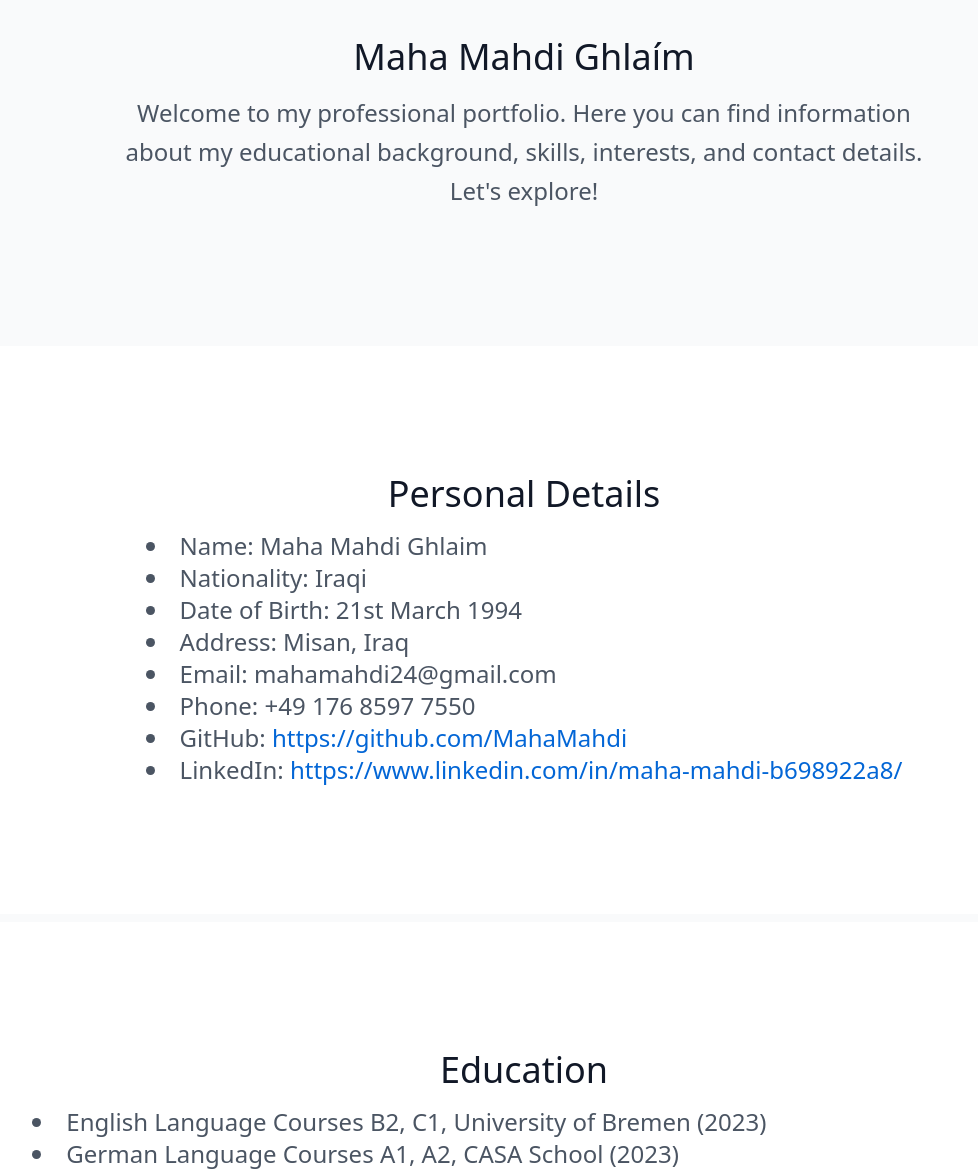
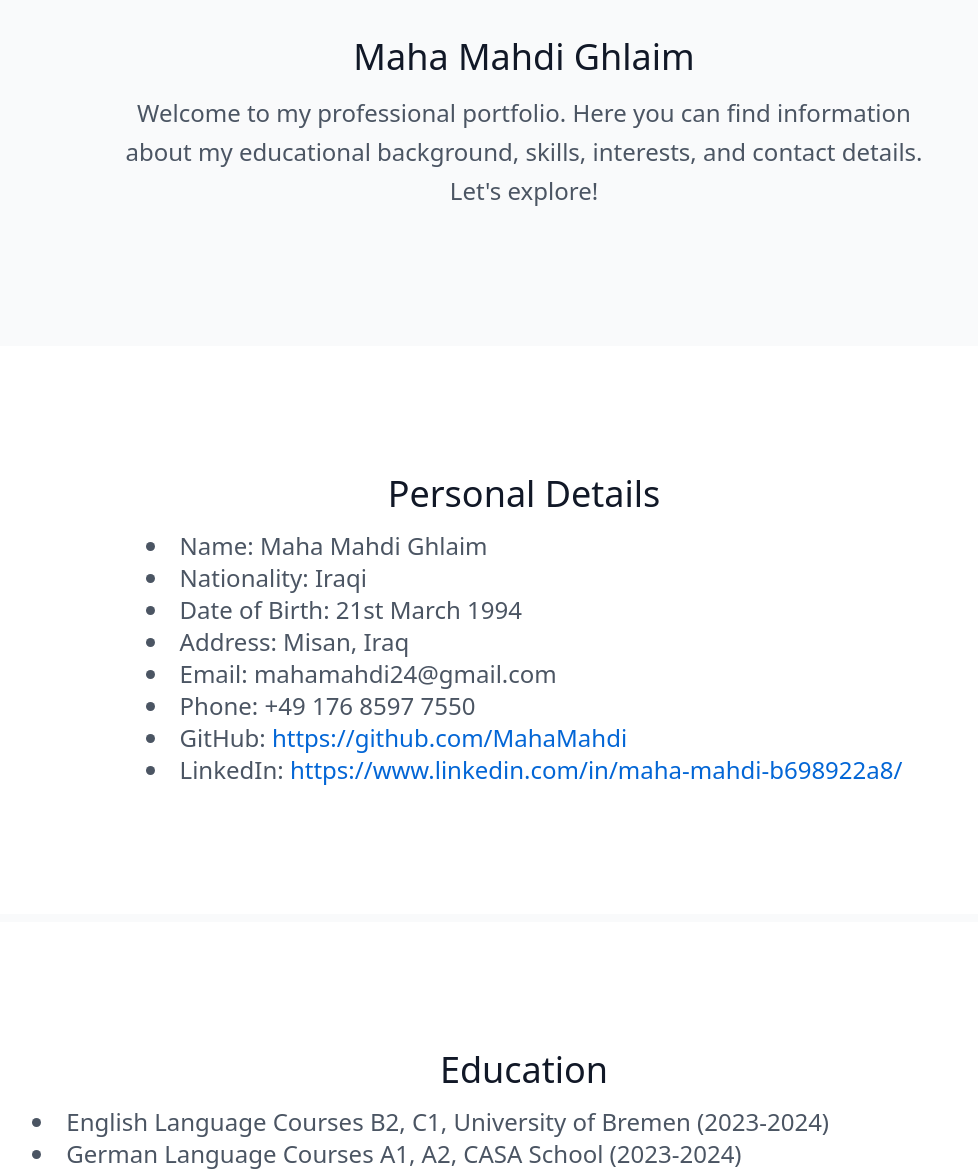
Before and after one commit to MahaMahdi/MahaMahdi.github.io, a plain HTML site: page index.html in a window 1280 px wide. Shown: the part 477-1653 px from the top of the page, without its empty margins (116-1094 px from the left). Drawn offline with nearby package versions, Linux system fonts and the light colour scheme; a script that the page names is missing.

Commit message:
Update index.html

```diff
--- a/index.html
+++ b/index.html
@@ -29,7 +29,7 @@
         <div class="container mx-auto flex px-5 py-24 items-center justify-center flex-col">
             <img class="lg:w-2/6 md:w-3/6 w-5/6 mb-10 object-cover object-center rounded" alt="Maha's Portrait" src="Maha.png">
             <div class="text-center lg:w-2/3 w-full">
-                <h1 class="title-font sm:text-4xl text-3xl mb-4 font-medium text-gray-900">Maha Mahdi Ghlaím</h1>
+                <h1 class="title-font sm:text-4xl text-3xl mb-4 font-medium text-gray-900">Maha Mahdi Ghlaim</h1>
                 <p class="mb-8 leading-relaxed text-2xl">Welcome to my professional portfolio. Here you can find information about my educational background, skills, interests, and contact details. Let's explore!</p>
             </div>
         </div>
@@ -60,8 +60,8 @@
             <h2 class="title-font sm:text-4xl text-3xl mb-4 font-medium text-gray-900">Education</h2>
 
             <ul class="list-disc list-inside text-2xl">
-                <li>English Language Courses B2, C1, University of Bremen (2023)</li>
-                <li>German Language Courses A1, A2, CASA School (2023)</li>
+                <li>English Language Courses B2, C1, University of Bremen (2023-2024)</li>
+                <li>German Language Courses A1, A2, CASA School (2023-2024)</li>
                 <li>English Language Course, Speakeng India Institute in India (6 months in 2022)</li>
                 <li>Bachelor in Mathematics, University of Misan-College of Basic Education (2013-2017)</li>
             </ul>
@@ -96,7 +96,7 @@
                 <li>Learning new languages and cultures</li>
                 <li>Travelling and exploring new places</li>
                 <li>Meeting friends</li>
-                <li>Sport like swimming</li>
+                <li>Sports</li>
                 <li>Bollywood Dancing</li>
                 <li>Cooking</li>
             </ul>
```
